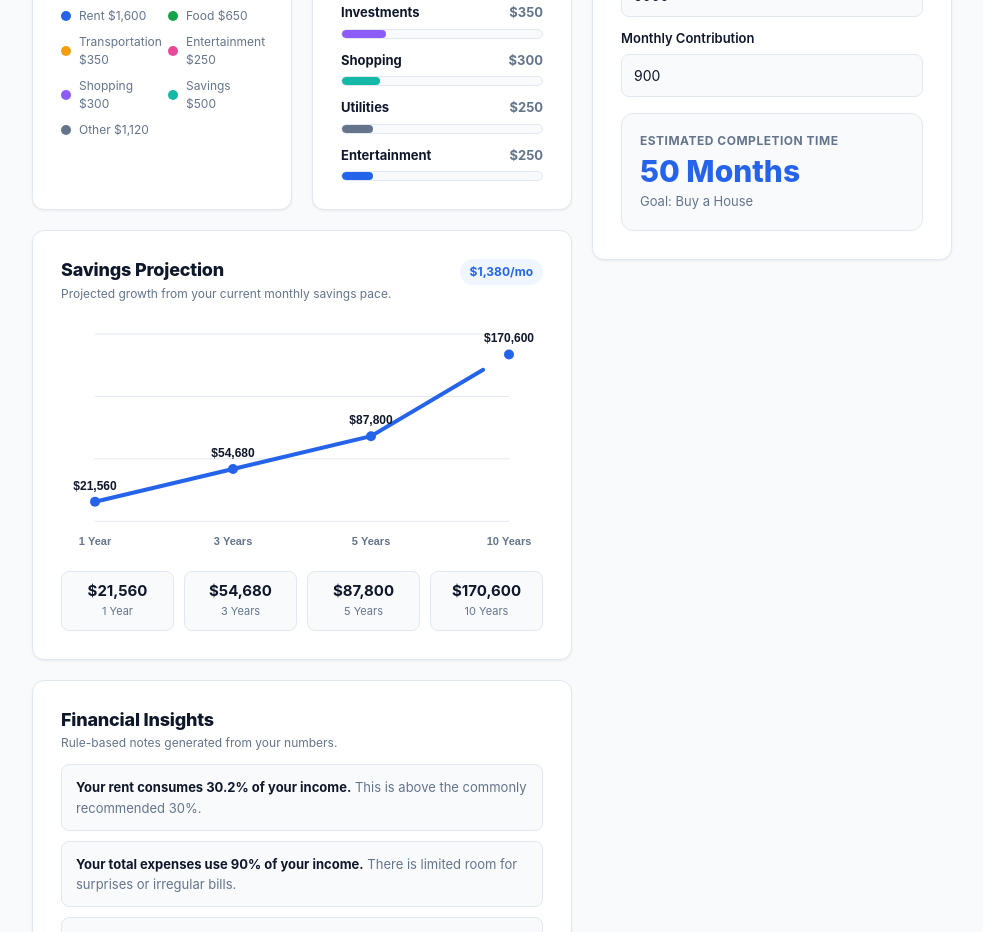
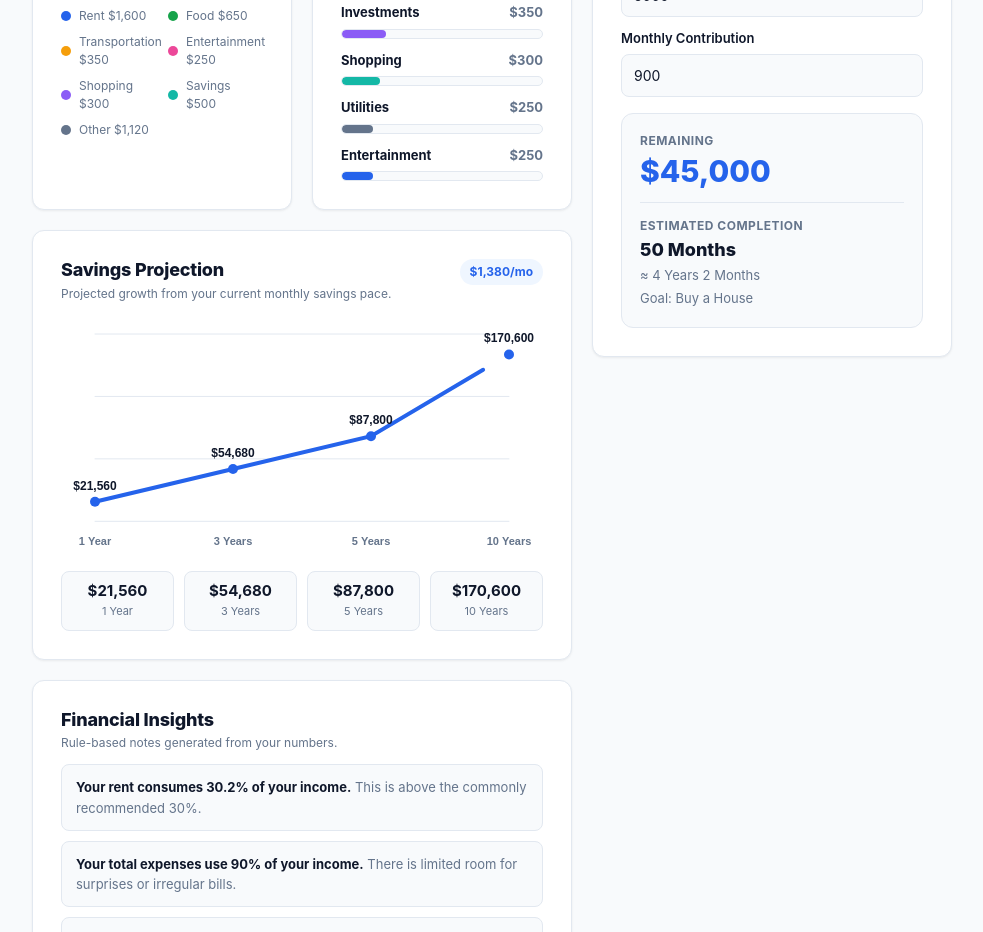
Before and after one commit to BLovo22/calcify, a website: page tools/budget-planner/index.html in a window 1280 px wide. Shown: the part 1633-2565 px from the top of the page, without its empty margins (148-1131 px from the left). Drawn offline with nearby package versions, Linux system fonts and the light colour scheme.

Commit message:
fix budget bug

```diff
--- a/tools/budget-planner/index.html
+++ b/tools/budget-planner/index.html
@@ -90,6 +90,9 @@
   .goal-result-label{font-size:12px;color:var(--muted);font-weight:700;text-transform:uppercase;letter-spacing:.5px}
   .goal-result-value{font-size:30px;font-weight:800;color:var(--pri);line-height:1.15;margin-top:4px}
   .goal-result-sub{font-size:13px;color:var(--muted);margin-top:4px}
+  .goal-result-section{padding-top:14px;margin-top:14px;border-top:1px solid var(--border)}
+  .goal-result-section:first-child{padding-top:0;margin-top:0;border-top:0}
+  .goal-result-secondary{font-size:18px;font-weight:800;color:var(--text);line-height:1.25;margin-top:4px}
   .snapshot-grid{display:grid;grid-template-columns:minmax(0,1fr) 300px;gap:20px;align-items:start}
   .snapshot-stats{display:grid;grid-template-columns:1fr 1fr;gap:10px}
   .snapshot-stat{border:1px solid var(--border);border-radius:var(--radius-sm);background:var(--bg);padding:12px}
@@ -352,8 +355,15 @@
           <input type="number" id="goalMonthly" min="0" step="50" value="900">
         </div>
         <div class="goal-result">
-          <div class="goal-result-label">Estimated Completion Time</div>
-          <div class="goal-result-value" id="goalMonths">50 Months</div>
+          <div class="goal-result-section">
+            <div class="goal-result-label">Remaining</div>
+            <div class="goal-result-value" id="goalRemaining">$45,000</div>
+          </div>
+          <div class="goal-result-section">
+            <div class="goal-result-label">Estimated Completion</div>
+            <div class="goal-result-secondary" id="goalMonths">50 Months</div>
+            <div class="goal-result-sub" id="goalYearsMonths">≈ 4 Years 2 Months</div>
+          </div>
           <div class="goal-result-sub" id="goalSummary">Goal: Buy a House</div>
         </div>
       </aside>
@@ -770,7 +780,12 @@ function updateGoalPlanner() {
   var remaining = Math.max(0, target - current);
   var months = monthly > 0 ? Math.ceil(remaining / monthly) : Infinity;
   var result = remaining <= 0 ? "Already Funded" : (isFinite(months) ? months + " Months" : "Add Contribution");
+  var years = isFinite(months) ? Math.floor(months / 12) : 0;
+  var leftoverMonths = isFinite(months) ? months % 12 : 0;
+  var yearsMonths = remaining <= 0 ? "Goal reached" : (isFinite(months) ? "≈ " + years + " " + (years === 1 ? "Year" : "Years") + " " + leftoverMonths + " " + (leftoverMonths === 1 ? "Month" : "Months") : "Add a monthly contribution");
+  setText("goalRemaining", money(remaining));
   setText("goalMonths", result);
+  setText("goalYearsMonths", yearsMonths);
   setText("goalSummary", "Goal: " + name);
 }
 
```
